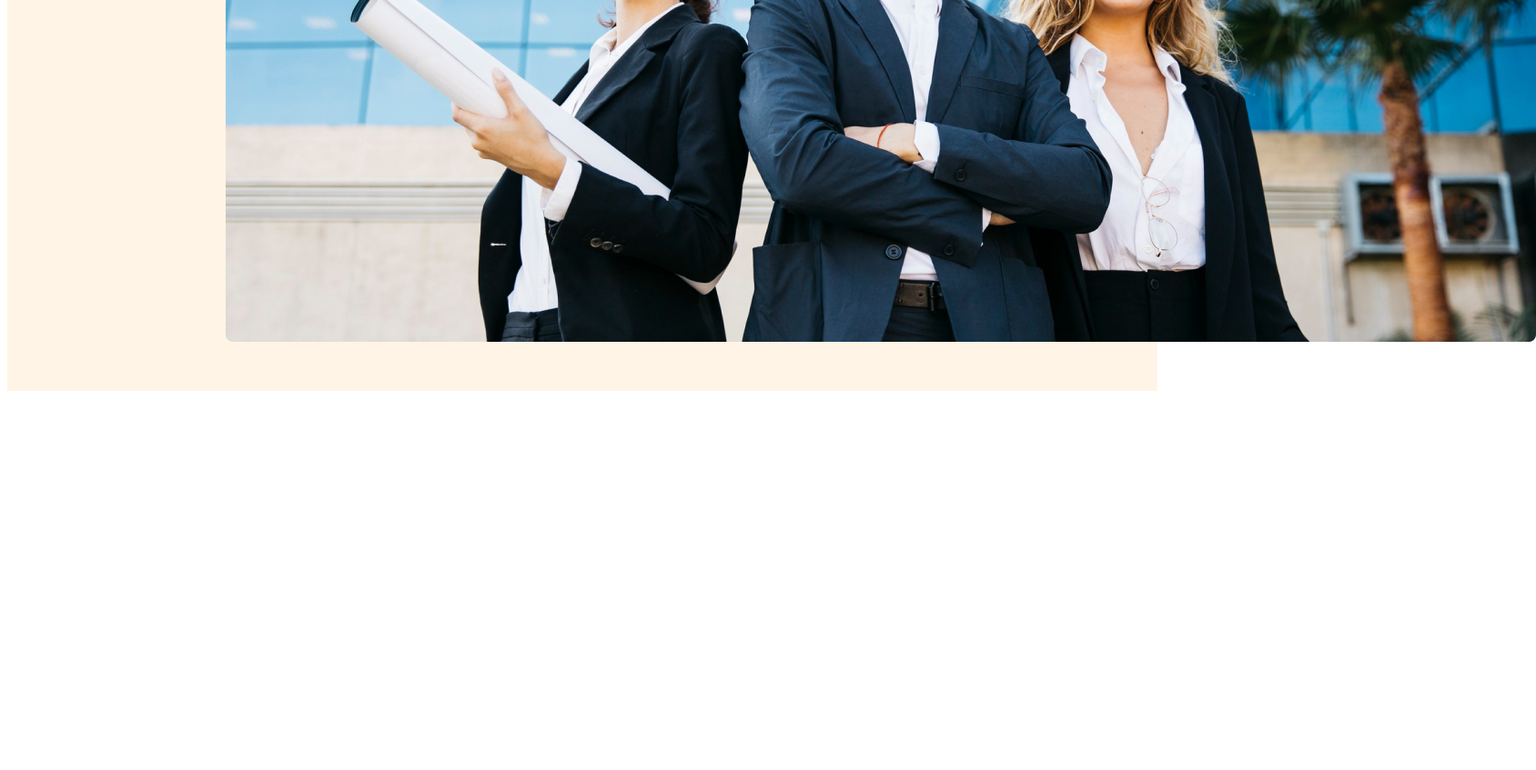
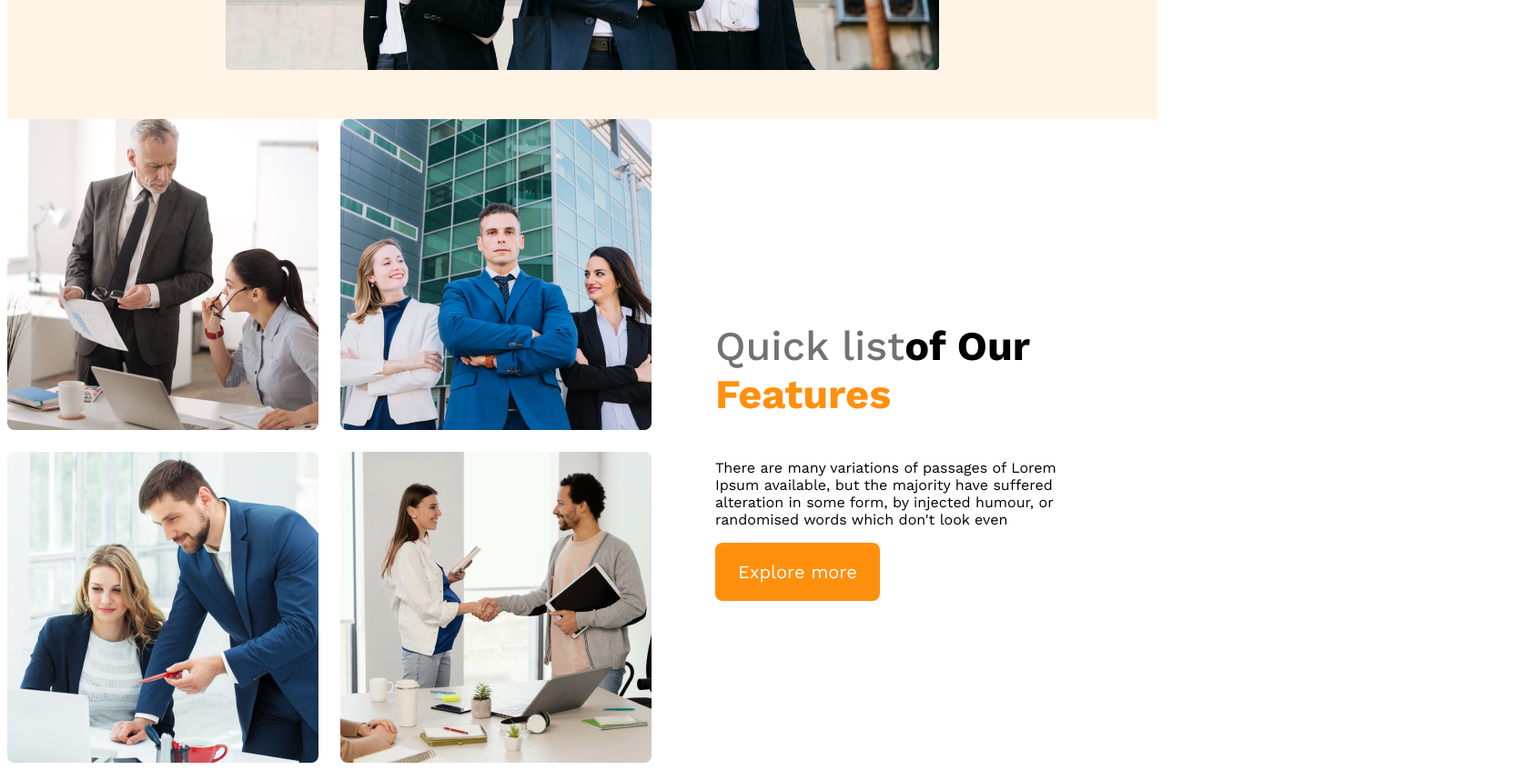
Before and after one commit to shafayet-dot/g3-architects-website, a plain HTML site: page index.html in a window 1280 px wide. Shown: the part 880-1727 px from the top of the page at 91% size, 1688 px wide, since content can reach past the window. Before the commit the page ends 1318 px from the top, so only its background shows below. Drawn offline with nearby package versions, Linux system fonts and the light colour scheme.

Commit message:
features content

```diff
--- a/index.html
+++ b/index.html
@@ -8,6 +8,8 @@
 
 </head>
 
+<body>
+<!-- header section start -->
 <header>
     <nav>
         <h3 class="nav-title">G3 Architects</h3>
@@ -33,7 +35,30 @@
         <img src="images/banner.png" alt="">
     </div>
 </header>
-<body>
 
+<!-- header section end -->
+
+
+<main>
+    <section class="teams-container">
+        <div class="teams-img-container">
+            <img src="images/team1.png" alt="">
+            <img src="images/team2.png" alt="">
+            <img src="images/team3.png" alt="">
+            <img src="images/team4.png" alt="">
+        </div>
+
+        <div class="teams-content">
+            <h3 class="teams-title"><span class="quik-list">Quick list</span><span>of Our</span> <span class="text-features">Features</span></h3>
+            <p class="teams-description">
+                There are many variations of passages of Lorem Ipsum available, but the majority have suffered alteration in some form, by injected humour, or randomised words which don't look even
+            </p>
+            <button class="btn-primary">Explore more</button>
+
+        </div>
+
+
+    </section>
+</main>
 </body>
 </html>
--- a/styles/style.css
+++ b/styles/style.css
@@ -68,3 +68,61 @@ nav a{
     cursor: pointer;
     border: 0;
 }
+
+.banner img{
+    margin-top: 20px;
+    width: 100%;
+}
+
+main{
+    max-width: 1410px;
+    margin: 0 auto;
+}
+
+.teams-container{
+    display: flex;
+    align-items: center;
+}
+.teams-img-container{
+    display: grid;
+    grid-template-columns: repeat(2,1fr);
+    gap: 24px;
+}
+.teams-content{
+    padding-left: 70px;
+    padding-right: 70px;
+}
+.teams-title{
+    font-size: 45px;
+}
+.teams-title .quik-list{
+    color: #727272;
+    font-weight: 500;
+}
+.text-features{
+    color: #FF900E;
+    font-weight: 700;
+}
+
+
+/* Responsive design */
+
+@media screen and (max-width:576px){
+    header{
+        padding: 20px;
+    }
+
+    nav{
+        flex-direction: column;
+    }
+
+}
+
+@media screen and (min-width:576px) and (max-width:960px){
+    header{
+        padding: 50px;
+    }
+    nav{
+        flex-direction: column;
+    }
+}
```
